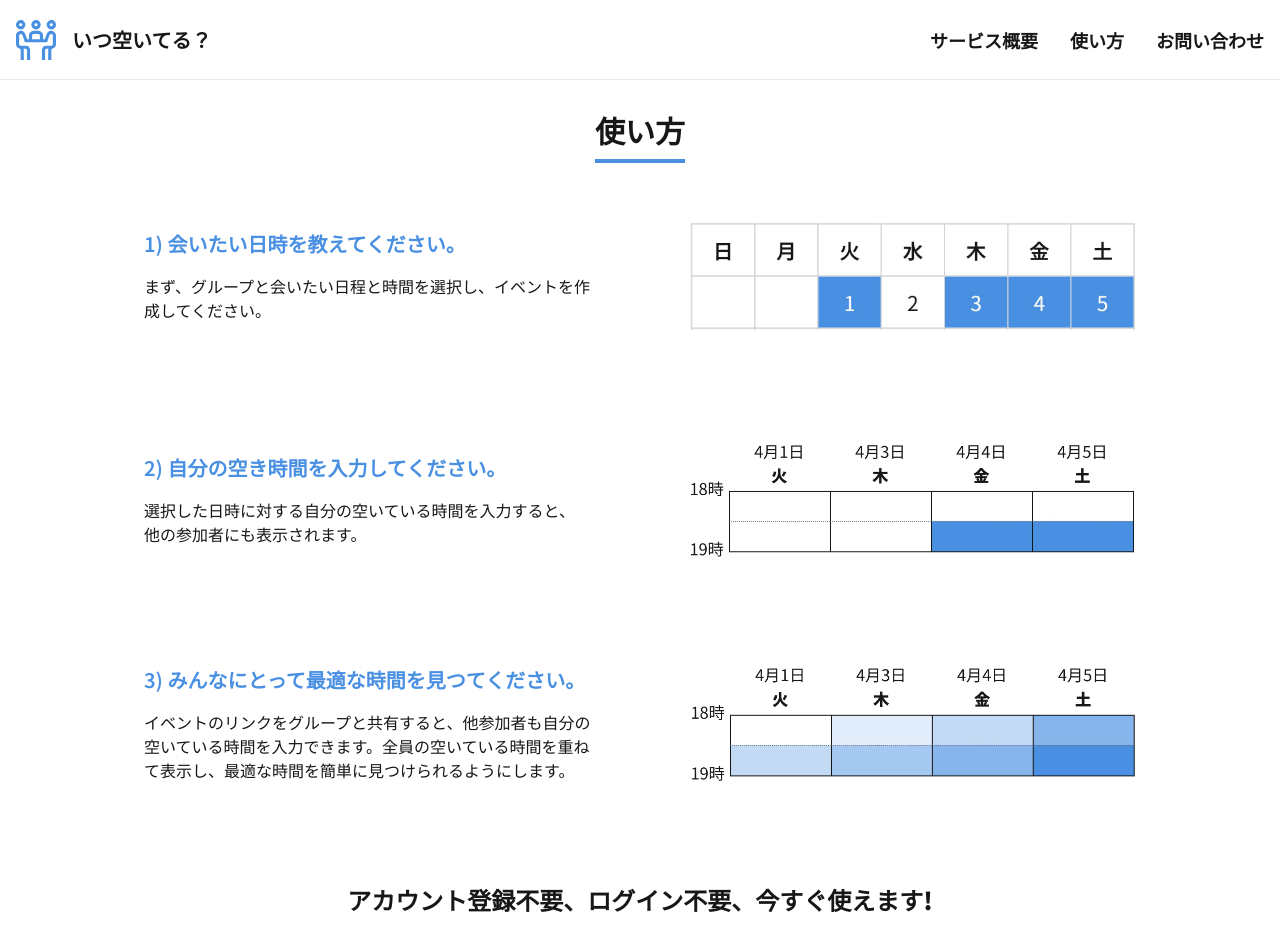
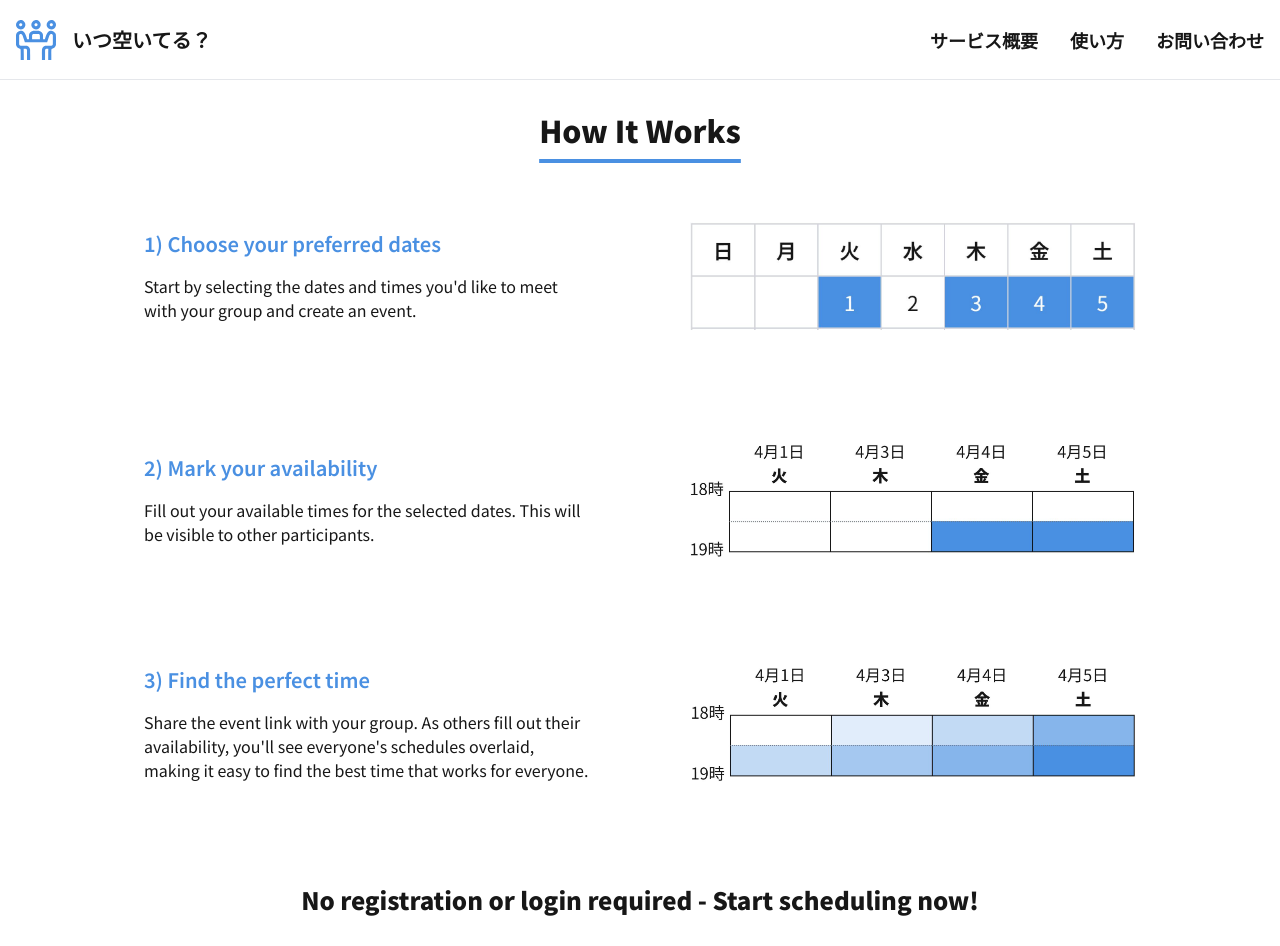
Before and after one commit to takumitoma/itsu-aiteru-scheduler, a Next.js app: page /en/how-to-use in a window 1280 px wide. Shown: the top 946 px of the page. Built offline with nearby package versions, Linux system fonts and the light colour scheme.

Commit message:
feat: add i18n support to How to Use page

```diff
--- a/messages/en.json
+++ b/messages/en.json
@@ -67,5 +67,26 @@
         }
       }
     }
+  },
+  "HowToUse": {
+    "pageTitle": "How It Works",
+    "steps": {
+      "1": {
+        "title": "Choose your preferred dates",
+        "description": "Start by selecting the dates and times you'd like to meet with your group and create an event."
+      },
+      "2": {
+        "title": "Mark your availability",
+        "description": "Fill out your available times for the selected dates. This will be visible to other participants."
+      },
+      "3": {
+        "title": "Find the perfect time",
+        "description": "Share the event link with your group. As others fill out their availability, you'll see everyone's schedules overlaid, making it easy to find the best time that works for everyone."
+      }
+    },
+    "callToAction": {
+      "message": "No registration or login required - Start scheduling now!",
+      "button": "Create New Event"
+    }
   }
 }
--- a/messages/ja.json
+++ b/messages/ja.json
@@ -67,5 +67,26 @@
         }
       }
     }
+  },
+  "HowToUse": {
+    "pageTitle": "使い方",
+    "steps": {
+      "1": {
+        "title": "会いたい日時を教えてください。",
+        "description": "まず、グループと会いたい日程と時間を選択し、イベントを作成してください。"
+      },
+      "2": {
+        "title": "自分の空き時間を入力してください。",
+        "description": "選択した日時に対する自分の空いている時間を入力すると、他の参加者にも表示されます。"
+      },
+      "3": {
+        "title": "みんなにとって最適な時間を見つてください。",
+        "description": "イベントのリンクをグループと共有すると、他参加者も自分の空いている時間を入力できます。全員の空いている時間を重ねて表示し、最適な時間を簡単に見つけられるようにします。"
+      }
+    },
+    "callToAction": {
+      "message": "アカウント登録不要、ログイン不要、今すぐ使えます!",
+      "button": "イベント作成ページへ"
+    }
   }
 }
--- a/src/app/[locale]/how-to-use/page.tsx
+++ b/src/app/[locale]/how-to-use/page.tsx
@@ -1,35 +1,10 @@
 'use client';
 
 import Image from 'next/image';
-import Link from 'next/link';
+import { Link } from '@/i18n/routing';
 import { FaRegArrowAltCircleRight } from 'react-icons/fa';
 import { useTheme } from 'next-themes';
-
-const getInstructions = (theme: string | undefined): Instruction[] => [
-  {
-    number: 1,
-    title: '会いたい日時を教えてください。',
-    description: 'まず、グループと会いたい日程と時間を選択し、イベントを作成してください。',
-    imagePath: `/how-to-use/${theme || 'light'}-step-1.JPG`,
-    imageAlt: 'how to use app step 1',
-  },
-  {
-    number: 2,
-    title: '自分の空き時間を入力してください。',
-    description:
-      '選択した日時に対する自分の空いている時間を入力すると、他の参加者にも表示されます。',
-    imagePath: `/how-to-use/${theme || 'light'}-step-2.JPG`,
-    imageAlt: 'how to use app step 2',
-  },
-  {
-    number: 3,
-    title: 'みんなにとって最適な時間を見つてください。',
-    description:
-      'イベントのリンクをグループと共有すると、他参加者も自分の空いている時間を入力できます。全員の空いている時間を重ねて表示し、最適な時間を簡単に見つけられるようにします。',
-    imagePath: `/how-to-use/${theme || 'light'}-step-3.JPG`,
-    imageAlt: 'how to use app step 3',
-  },
-];
+import { useTranslations } from 'next-intl';
 
 interface Instruction {
   number: number;
@@ -39,7 +14,7 @@ interface Instruction {
   imageAlt: string;
 }
 
-const Instruction: React.FC<Instruction> = ({
+const InstructionStep: React.FC<Instruction> = ({
   number,
   title,
   description,
@@ -69,22 +44,30 @@ const Instruction: React.FC<Instruction> = ({
 
 const HowToUsePage: React.FC = () => {
   const { theme } = useTheme();
-  const instructions = getInstructions(theme);
+  const t = useTranslations('HowToUse');
+
+  const instructions: Instruction[] = [1, 2, 3].map((step) => ({
+    number: step,
+    title: t(`steps.${step}.title`),
+    description: t(`steps.${step}.description`),
+    imagePath: `/how-to-use/${theme || 'light'}-step-${step}.JPG`,
+    imageAlt: `how to use app step ${step}`,
+  }));
 
   return (
     <div className="flex flex-col items-center space-y-8">
-      <h1 className="underline underline-offset-[16px] decoration-primary decoration-4">使い方</h1>
+      <h1 className="underline underline-offset-[16px] decoration-primary decoration-4">
+        {t('pageTitle')}
+      </h1>
       <ol className="space-y-8 w-full">
         {instructions.map((step) => (
-          <Instruction key={step.number} {...step} />
+          <InstructionStep key={step.number} {...step} />
         ))}
       </ol>
       <div className="flex flex-col py-8 space-y-6 sm:space-y-8 justify-center items-center">
-        <p className="text-xl sm:text-2xl font-bold text-center">
-          アカウント登録不要、ログイン不要、今すぐ使えます!
-        </p>
+        <p className="text-xl sm:text-2xl font-bold text-center">{t('callToAction.message')}</p>
         <Link href="/" className="three-d mt-2 sm:mt-4 w-fit flex items-center gap-4">
-          イベント作成ページへ
+          {t('callToAction.button')}
           <FaRegArrowAltCircleRight size={24} />
         </Link>
       </div>
```
